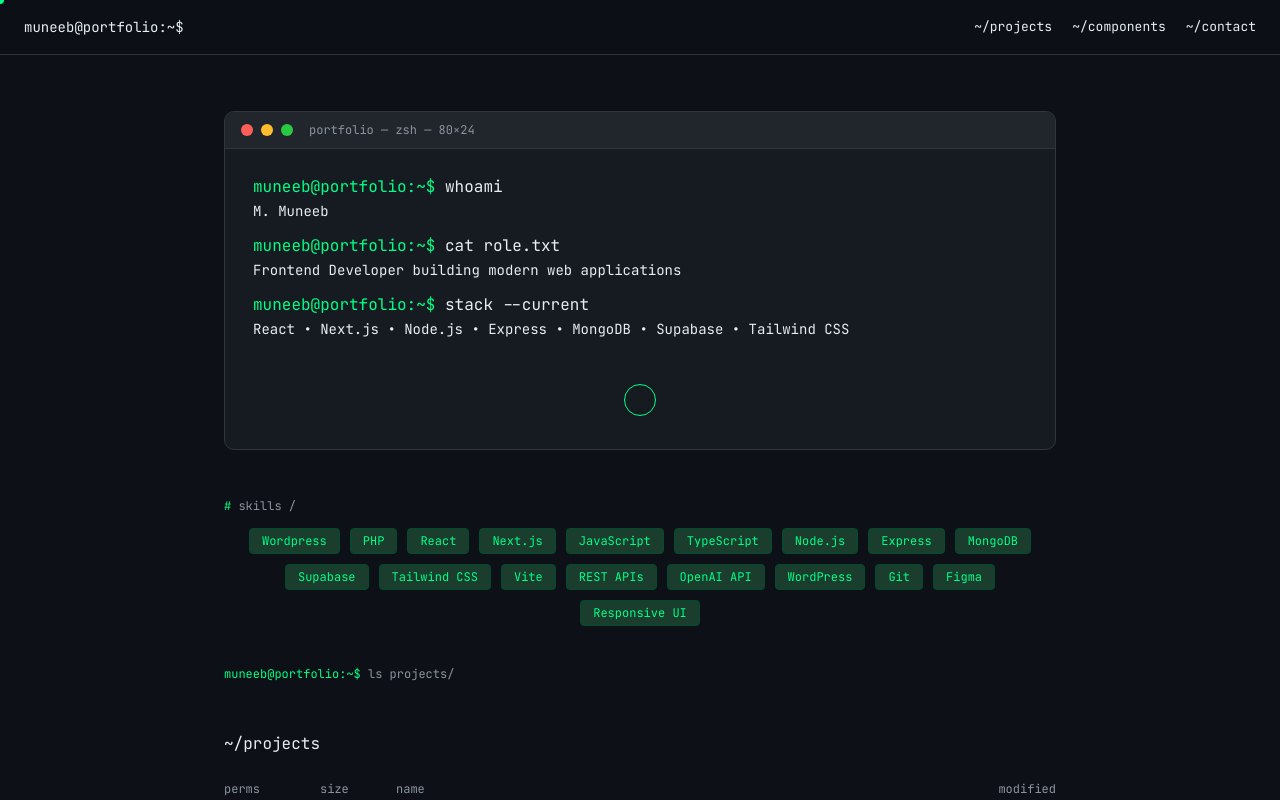
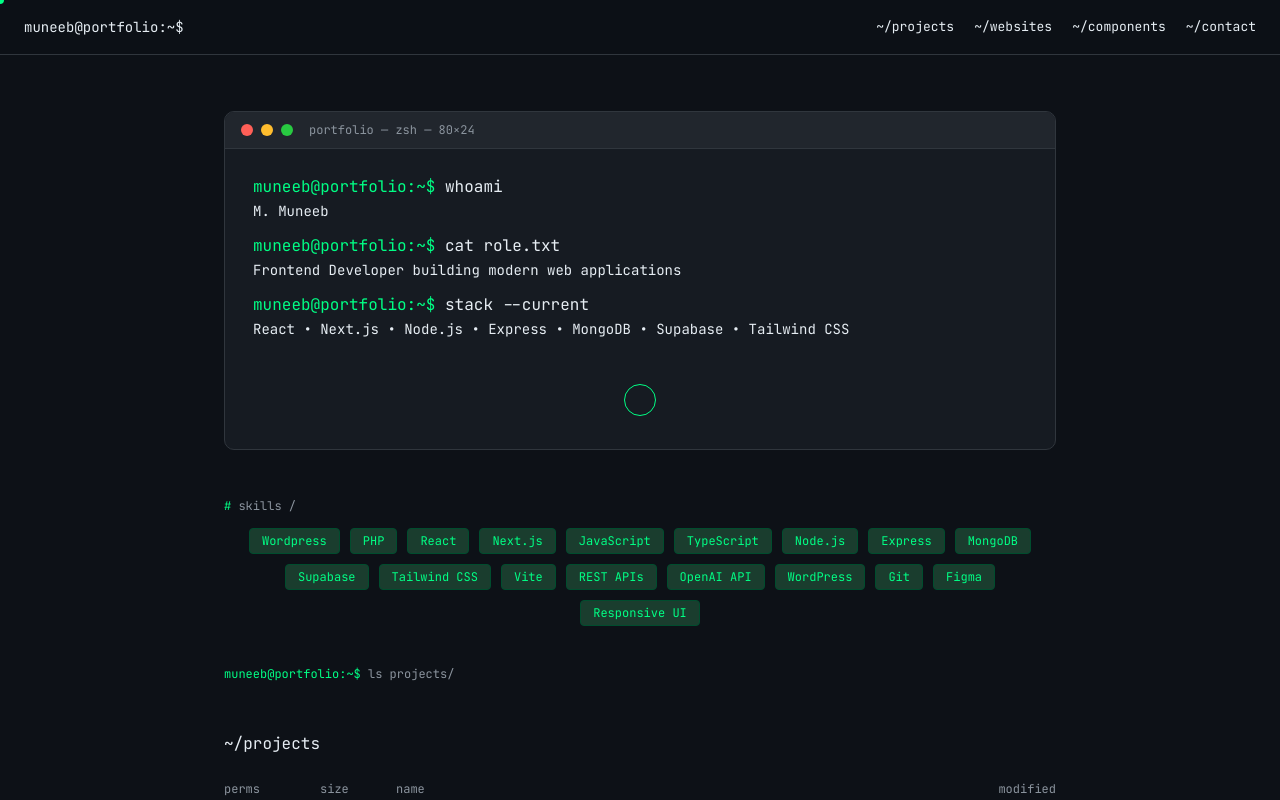
Before and after one commit to mmuneeb1000/portfolio-website-muneeb, a React (Vite) app in the folder client/: page / in a window 1280 px wide. Shown: the top 800 px of the page. Built offline with nearby package versions, Linux system fonts and the light colour scheme.

Commit message:
nav bar update

```diff
--- a/client/src/components/Navbar.jsx
+++ b/client/src/components/Navbar.jsx
@@ -3,6 +3,7 @@ import { FiMenu, FiX } from "react-icons/fi";
 
 const links = [
   { label: "~/projects", href: "#projects" },
+  { label: "~/websites", href: "#websites" },
   { label: "~/components", href: "#components" },
   { label: "~/contact", href: "#contact" },
 ];
```
